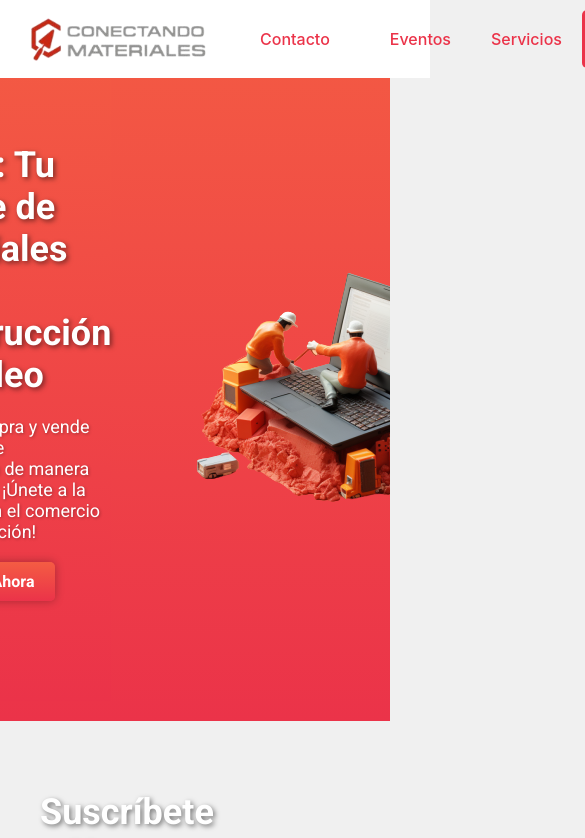
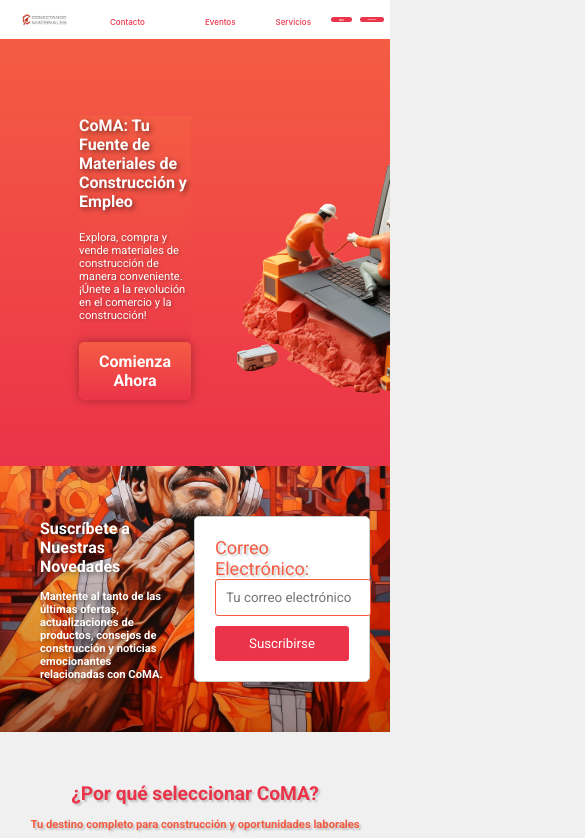
Before and after one commit to MotionSoft05/coma, a React (Create React App) app: page / in a window 390 px wide. Shown: the top 838 px of the page, 585 px wide, since content can reach past the window. Built offline with nearby package versions, Linux system fonts and the light colour scheme.

Commit message:
Resposive'nt

```diff
--- a/src/components/navBar/navBar.css
+++ b/src/components/navBar/navBar.css
@@ -6,10 +6,6 @@
 }
 
 .header-fixed {
-  position: fixed;
-  top: 0;
-  left: 0;
-  width: 100%;
   background-color: white;
   color: black;
   display: flex;
@@ -18,10 +14,15 @@
   padding: 10px 20px;
   z-index: 100;
 }
-
-.header-links {
-  flex-grow: 1;
-  text-align: center;
+.header-fixed img {
+  /* Estilos predeterminados para la imagen */
+  width: 200px; /* Establecer el ancho deseado */
+  height: auto; /* Mantener la proporción de aspecto original */
+  /* Pantalla pequeña (hasta 768px) */
+  @media screen and (max-width: 768px) {
+    width: 50px; /* Establecer el ancho deseado */
+    height: auto; /* Mantener la proporción de aspecto original */
+  }
 }
 
 .header-links a {
@@ -31,6 +32,9 @@
   font-weight: 550;
   font-size: 16px;
   margin: 0 20px;
+  @media screen and (max-width: 768px) {
+    font-size: 0.5rem;
+  }
 }
 
 .login-links {
@@ -46,6 +50,12 @@
   border-radius: 5px;
   font-weight: bold;
   margin-right: 30px;
+
+  @media screen and (max-width: 768px) {
+    padding: 0.1rem 0.5rem;
+    margin-right: 0.5rem;
+    font-size: 0.1rem;
+  }
 }
 
 .login-link:hover {
@@ -58,8 +68,3 @@
 .header-links a:hover {
   color: #f45c43;
 }
-
-.logo {
-  width: 200px;
-  height: 50px;
-}
--- a/src/components/navBar/navBar.jsx
+++ b/src/components/navBar/navBar.jsx
@@ -4,7 +4,7 @@
 const NavBar = () => {
   return (
     <div class="header-fixed">
-      <img src={conectando} alt="Texto Alternativo" class="logo" />
+      <img src={conectando} class="logo" />
       <div class="header-links">
         <Link to="/contacto">
           <a>Contacto</a>
--- a/src/views/home/home.css
+++ b/src/views/home/home.css
@@ -18,6 +18,9 @@
   color: #fff;
   text-align: center;
   padding: 100px 0;
+  @media screen and (max-width: 768px) {
+    padding: 0rem;
+  }
 }
 
 header h1 {
@@ -85,6 +88,9 @@
   color: #fff;
   padding: 100px 0;
   margin-left: 80px;
+  @media screen and (max-width: 768px) {
+    padding: 0rem;
+  }
 }
 
 div#slider h1 {
@@ -92,12 +98,18 @@
   margin-bottom: 20px;
   text-align: left;
   text-shadow: 2px 2px 5px rgba(0, 0, 0, 0.5);
+  @media screen and (max-width: 768px) {
+    font-size: 1rem;
+  }
 }
 
 div#slider p {
   font-size: 18px;
   text-align: left;
   text-shadow: 1px 1px 3px rgba(0, 0, 0, 0.3);
+  @media screen and (max-width: 768px) {
+    font-size: 0.7rem;
+  }
 }
 
 div#slider .btn-primario {
@@ -126,12 +138,20 @@
 div.slide .text {
   flex: 1;
   padding: 20px;
+  @media screen and (max-width: 768px) {
+    padding: 0rem;
+  }
 }
 
 div.slide .image {
   flex: 1;
   padding: 20px;
   text-align: center;
+  @media screen and (max-width: 768px) {
+    padding: 0rem;
+    width: 200px; /* Establecer el ancho deseado */
+    height: auto; /* Mantener la proporción de aspecto original */
+  }
 }
 
 /* Estilos de las secciones */
@@ -145,6 +165,9 @@
   text-shadow: 2px 2px 2px rgba(0, 0, 0, 0.2); /* Efecto de sombra */
   text-align: center;
   font-size: 36px;
+  @media screen and (max-width: 768px) {
+    font-size: 1.2rem;
+  }
 }
 
 .ventajas-general h3 {
@@ -152,6 +175,9 @@
   text-shadow: 2px 2px 2px rgba(0, 0, 0, 0.2); /* Efecto de sombra */
   text-align: center;
   font-size: 18px;
+  @media screen and (max-width: 768px) {
+    font-size: 0.7rem;
+  }
 }
 
 #ventajas {
@@ -170,6 +196,10 @@
   border-radius: 5px;
   box-shadow: 0px 0px 5px rgba(0, 0, 0, 0.2);
   background: linear-gradient(to bottom, #eb3349, #f45c43);
+  @media screen and (max-width: 768px) {
+    margin: 0.5rem;
+    padding: 0.2rem;
+  }
 }
 
 .ventaja h2 {
@@ -177,12 +207,18 @@
   margin-bottom: 10px;
   color: #fff;
   text-shadow: 2px 2px 5px rgba(0, 0, 0, 0.5);
+  @media screen and (max-width: 768px) {
+    font-size: 1rem;
+  }
 }
 
 .ventaja p {
   font-size: 16px;
   color: #fff;
   text-shadow: 2px 2px 5px rgba(0, 0, 0, 0.5);
+  @media screen and (max-width: 768px) {
+    font-size: 0.5rem;
+  }
 }
 
 .ventaja img {
@@ -203,6 +239,9 @@
   background-position: center;
   color: #fff; /* Cambia el color del texto para que sea legible en el fondo */
   background-position: center calc(100% - -1000px);
+  @media screen and (max-width: 768px) {
+    background-position: center calc(100% - -0px);
+  }
 }
 
 /* Estilos para la parte izquierda */
@@ -216,6 +255,9 @@
   font-size: 36px;
   color: #fff;
   text-shadow: 2px 2px 5px rgba(0, 0, 0, 0.5);
+  @media screen and (max-width: 768px) {
+    font-size: 1rem;
+  }
 }
 
 /* Estilos para el subtítulo en la parte izquierda */
@@ -223,6 +265,9 @@
   font-size: 18px;
   color: #fff;
   text-shadow: 2px 2px 5px rgba(0, 0, 0, 0.5);
+  @media screen and (max-width: 768px) {
+    font-size: 0.7rem;
+  }
 }
 
 /* Estilos para la parte derecha (formulario de suscripción) */
```
